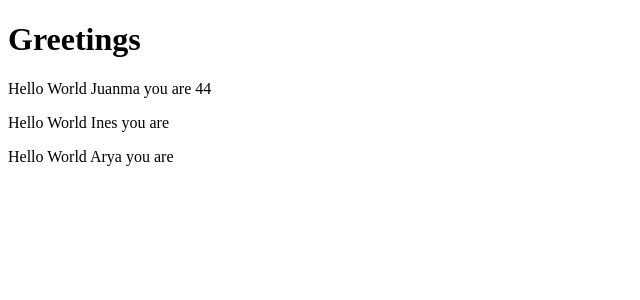
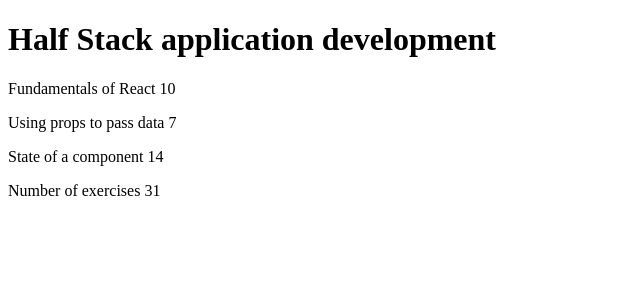
Before and after one commit to jmacosta/fullStackOpen, a React (Vite) app in the folder part1/courseinfo/: page / in a window 1280 px wide. Shown: the top 300 px of the page, without its empty margins (0-640 px from the left). Built offline with nearby package versions, Linux system fonts and the light colour scheme.

Commit message:
resolve courseinfo 1.1

```diff
--- a/part1/courseinfo/src/main.jsx
+++ b/part1/courseinfo/src/main.jsx
@@ -1,26 +1,44 @@
 import React from "react";
-import ReactDOM from "react-dom";
-
-const Hello = (props) => {
+import ReactDOM from "react-dom/client";
+const Header = (props) => {
+  return <h1>{props.course}</h1>;
+};
+const Content = (props) => {
+  return (
+    <p>
+      {props.part} {props.exercise}
+    </p>
+  );
+};
+const Total = (props) => (
+  <p>
+    Number of exercises {props.exercise1 + props.exercise2 + props.exercise3}
+  </p>
+);
+const App = () => {
+  const course = "Half Stack application development";
+  const part1 = "Fundamentals of React";
+  const exercise1 = 10;
+  const part2 = "Using props to pass data";
+  const exercise2 = 7;
+  const part3 = "State of a component";
+  const exercise3 = 14;
   return (
     <div>
-      <p>
-        Hello World {props.name} you are {props.age}
-      </p>
+      <Header course={course} />
+      <Content part={part1} exercise={exercise1} />
+      <Content part={part2} exercise={exercise2} />
+      <Content part={part3} exercise={exercise3} />
+      <Total
+        exercise1={exercise1}
+        exercise2={exercise2}
+        exercise3={exercise3}
+      />
     </div>
   );
 };
-
-const App = () => {
-  const dog = "Arya";
-  return (
-    <div>
-      <h1>Greetings</h1>
-      <Hello name="Juanma" age="44" />
-      <Hello name="Ines" />
-      <Hello name={dog} />
-    </div>
-  );
-};
-
-ReactDOM.render(<App />, document.getElementById("root"));
+ReactDOM.createRoot(document.getElementById("root")).render(
+  <React.StrictMode>
+    <App />
+  </React.StrictMode>
+);
```
